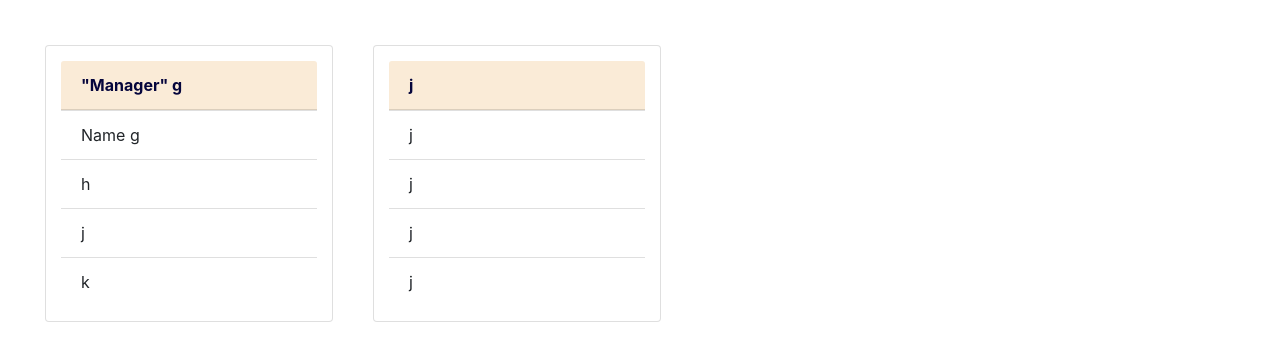
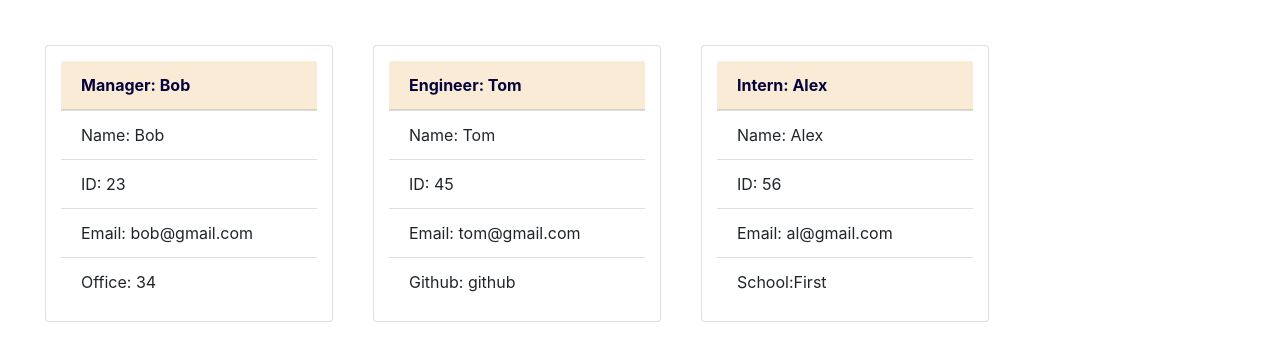
Before and after one commit to T8886/OOP10-Team-Profile-Generator, a website: page generatedHTML.html in a window 1280 px wide. Shown: the part 141-502 px from the top of the page. Drawn offline with nearby package versions, Linux system fonts and the light colour scheme.

```diff
--- a/generatedHTML.html
+++ b/generatedHTML.html
@@ -17,21 +17,30 @@
             </header>
             <main>
         <div class="card" style="width: 18rem;">
-            <div class="card-header"><b> "Manager" g</b></div>
+            <div class="card-header"><b>Manager: Bob</b></div>
             <ul class="list-group list-group-flush">
-                <li class="list-group-item">Name g </li>
-                <li class="list-group-item">h </li>
-                <li class="list-group-item">j </li>
-                <li class="list-group-item">k </li>
+                <li class="list-group-item">Name: Bob </li>
+                <li class="list-group-item">ID: 23 </li>
+                <li class="list-group-item">Email: bob@gmail.com </li>
+                <li class="list-group-item">Office: 34 </li>
             </ul>
         </div>
         <div class="card" style="width: 18rem;">
-            <div class="card-header"><b>j</b></div>
+            <div class="card-header"><b>Engineer: Tom</b></div>
             <ul class="list-group list-group-flush">
-                <li class="list-group-item">j </li>
-                <li class="list-group-item">j </li>
-                <li class="list-group-item">j </li>
-                <li class="list-group-item">j </li>
+                <li class="list-group-item">Name: Tom </li>
+                <li class="list-group-item">ID: 45 </li>
+                <li class="list-group-item">Email: tom@gmail.com </li>
+                <li class="list-group-item">Github: github </li>
+            </ul>
+        </div>
+        <div class="card" style="width: 18rem;">
+            <div class="card-header"><b>Intern: Alex</b></div>
+            <ul class="list-group list-group-flush">
+                <li class="list-group-item">Name: Alex </li>
+                <li class="list-group-item">ID: 56 </li>
+                <li class="list-group-item">Email: al@gmail.com </li>
+                <li class="list-group-item">School:First </li>
             </ul>
         </div> </main>
         </body>
```
Also changed, not shown: README.md, test/team.test.js (added).
